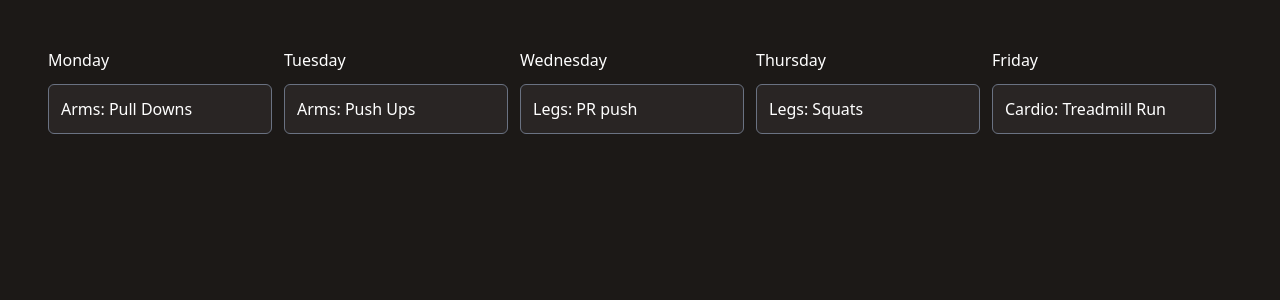
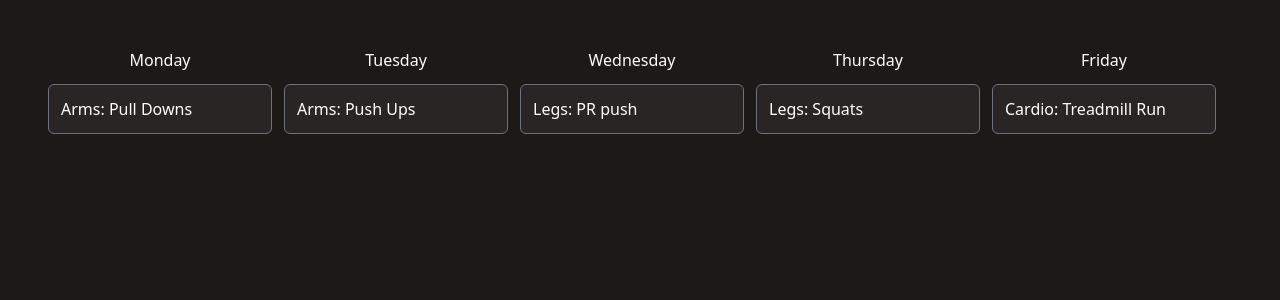
Before and after one commit to shaneTF/workout_calendar, a React (Vite) app: page / in a window 1280 px wide. Shown: the top 300 px of the page. Built offline with nearby package versions, Linux system fonts and the light colour scheme.

Commit message:
Centered some content

```diff
--- a/src/Components/calendar_columns.tsx
+++ b/src/Components/calendar_columns.tsx
@@ -14,7 +14,7 @@ function Column({
   return (
     <>
       <div className="w-56 shrink-0">
-        <div className="mb-3 flex items-center justify-between text-white">
+        <div className="mb-3 flex items-center justify-center text-white">
           <h3>{title}</h3>
         </div>
 
```
